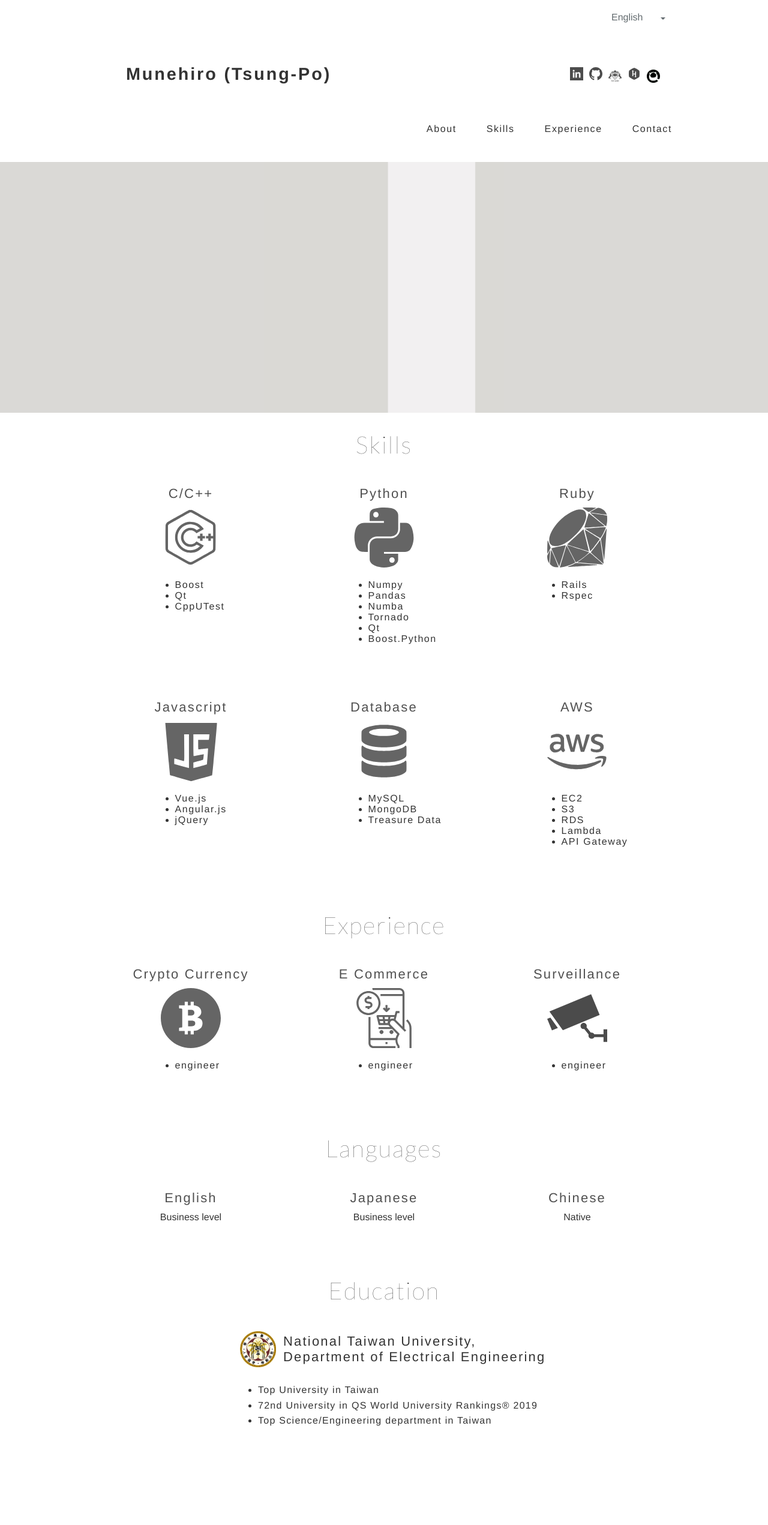
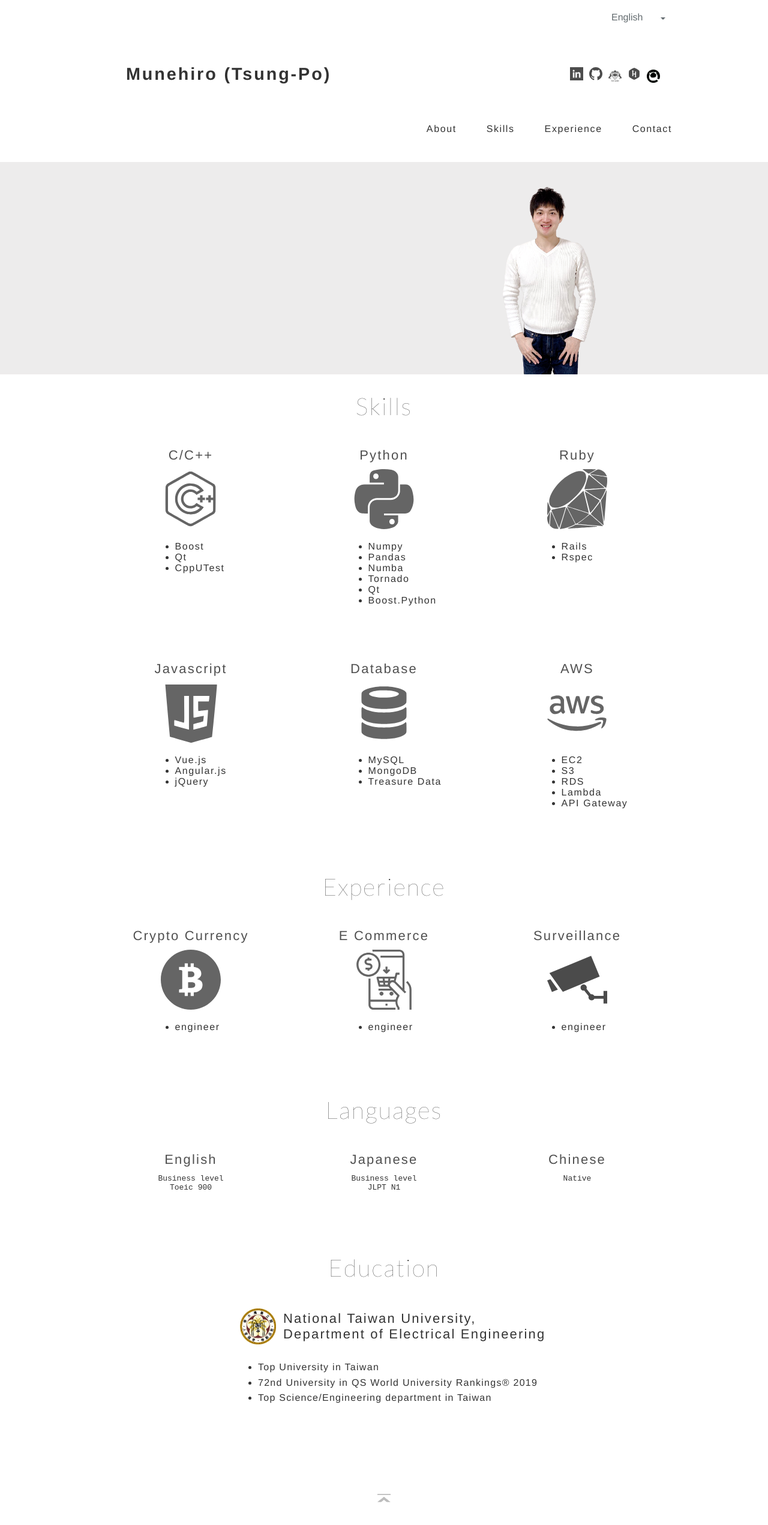
Before and after one commit to hrdrq/homepage, a Vue app: page / in a window 1280 px wide. Shown: the top 2542 px of the page at 60% size. Before the commit the page ends 2461 px from the top, so only its background shows below. Built offline with nearby package versions, Linux system fonts and the light colour scheme.

Commit message:
add visual pic and footer

```diff
--- a/src/App.vue
+++ b/src/App.vue
@@ -2,16 +2,19 @@
   <div id="homepage">
     <Head />
     <router-view />
+    <Foot />
   </div>
 </template>
 
 <script>
 import Head from './components/Head.vue'
+import Foot from './components/Foot.vue'
 
 export default {
   name: 'Homepage',
   components: {
-    Head
+    Head,
+    Foot
   }
 }
 </script>
--- /dev/null
+++ b/src/components/Foot.vue
@@ -0,0 +1,26 @@
+<template>
+  <div id="foot">
+    <IconTotop id="totop" />
+  </div>
+</template>
+
+<script>
+import IconTotop from '../svgs/totop.vue'
+export default {
+  name: 'Foot',
+  components: {
+    IconTotop
+  }
+}
+</script>
+
+<style scoped lang="scss">
+#foot {
+  text-align: center;
+  #totop {
+    width: 22px;
+    fill: #bcbcbc;
+    cursor: pointer;
+  }
+}
+</style>
--- a/src/components/Head.vue
+++ b/src/components/Head.vue
@@ -33,14 +33,6 @@ export default {
     IconGithub,
     IconHackerrank,
     LanguageSelector
-  },
-  data() {
-    return {
-      arrayOfObjects: [],
-      object: {
-        name: 'Object Name',
-      }
-    }
   }
 }
 </script>
--- a/src/pages/Main.vue
+++ b/src/pages/Main.vue
@@ -17,8 +17,8 @@
     </Block>
 
     <Block title="Languages">
-      <Cell title="English" text="Business level" />
-      <Cell title="Japanese" text="Business level" />
+      <Cell title="English" :text="'Business level\nToeic 900'" />
+      <Cell title="Japanese" :text="'Business level\nJLPT N1'" />
       <Cell class="last" title="Chinese" text="Native" />
     </Block>
 
--- a/src/pages/Main/Cell.vue
+++ b/src/pages/Main/Cell.vue
@@ -5,7 +5,7 @@
       <component :is="icon"></component>
     </div>
     <div v-if="image" class="image"></div>
-    <div v-if="text" class="text">{{ text }}</div>
+    <div v-if="text" class="text"><pre>{{ text }}</pre></div>
     <div v-if="list" class="list">
       <ul>
         <li v-for="(value, key) in list" :key="key">{{ value }}</li>
--- a/src/pages/Main/Visual.vue
+++ b/src/pages/Main/Visual.vue
@@ -13,14 +13,15 @@ export default {
 <style scoped lang="scss">
 #visual_div {
   text-align: center;
-  background: #dad9d6;
+  background: #edecec;
   #visual_img {
     vertical-align: bottom;
     height: auto;
     width: 100%;
-    max-width: 500px;
+    max-width: 100px;
     @include md {
-      max-width: 400px;
+      max-width: 160px;
+      margin-left: 550px;
     }
   }
 }
--- /dev/null
+++ b/src/svgs/totop.vue
@@ -0,0 +1,14 @@
+<template>
+<svg version="1.0" xmlns="http://www.w3.org/2000/svg"
+ width="178.000000pt" height="111.000000pt" viewBox="0 0 178.000000 111.000000"
+ preserveAspectRatio="xMidYMid meet">
+<g transform="translate(0.000000,111.000000) scale(0.100000,-0.100000)"
+ stroke="none">
+<path d="M0 1030 l0 -80 890 0 890 0 0 80 0 80 -890 0 -890 0 0 -80z"/>
+<path d="M780 642 c-52 -43 -249 -203 -437 -356 -189 -153 -343 -280 -343
+-282 0 -2 114 -4 253 -4 l252 1 188 154 c103 85 189 155 191 155 2 0 88 -70
+192 -155 l189 -155 255 0 c202 1 252 3 239 13 -8 7 -205 167 -438 357 -232
+190 -427 346 -434 348 -7 1 -55 -33 -107 -76z"/>
+</g>
+</svg>
+</template>
```
Also changed, not shown: src/assets/img/visual.png.
